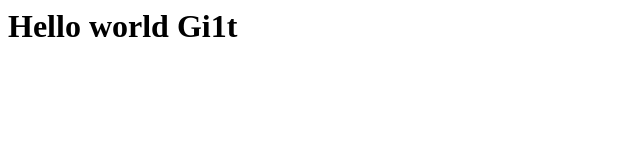
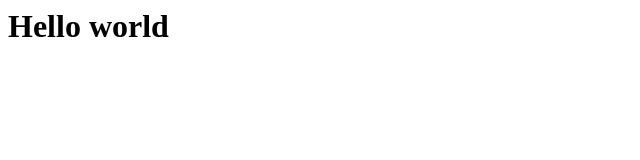
Before and after one commit to kasymhan/git-repo, a plain HTML site: page index.html in a window 1280 px wide. Shown: the whole page, without its empty margins (0-640 px from the left). Drawn offline with Linux system fonts and the light colour scheme.

Commit message:
Revert "Wrong commit"
This reverts commit 0890d6e64defd7e258823cc63a657e282f033bc2.

```diff
--- a/index.html
+++ b/index.html
@@ -1 +1 @@
-<h1>Hello world Gi1t</h1>
+<h1>Hello world</h1>
```
Also changed, not shown: 1 other file.
